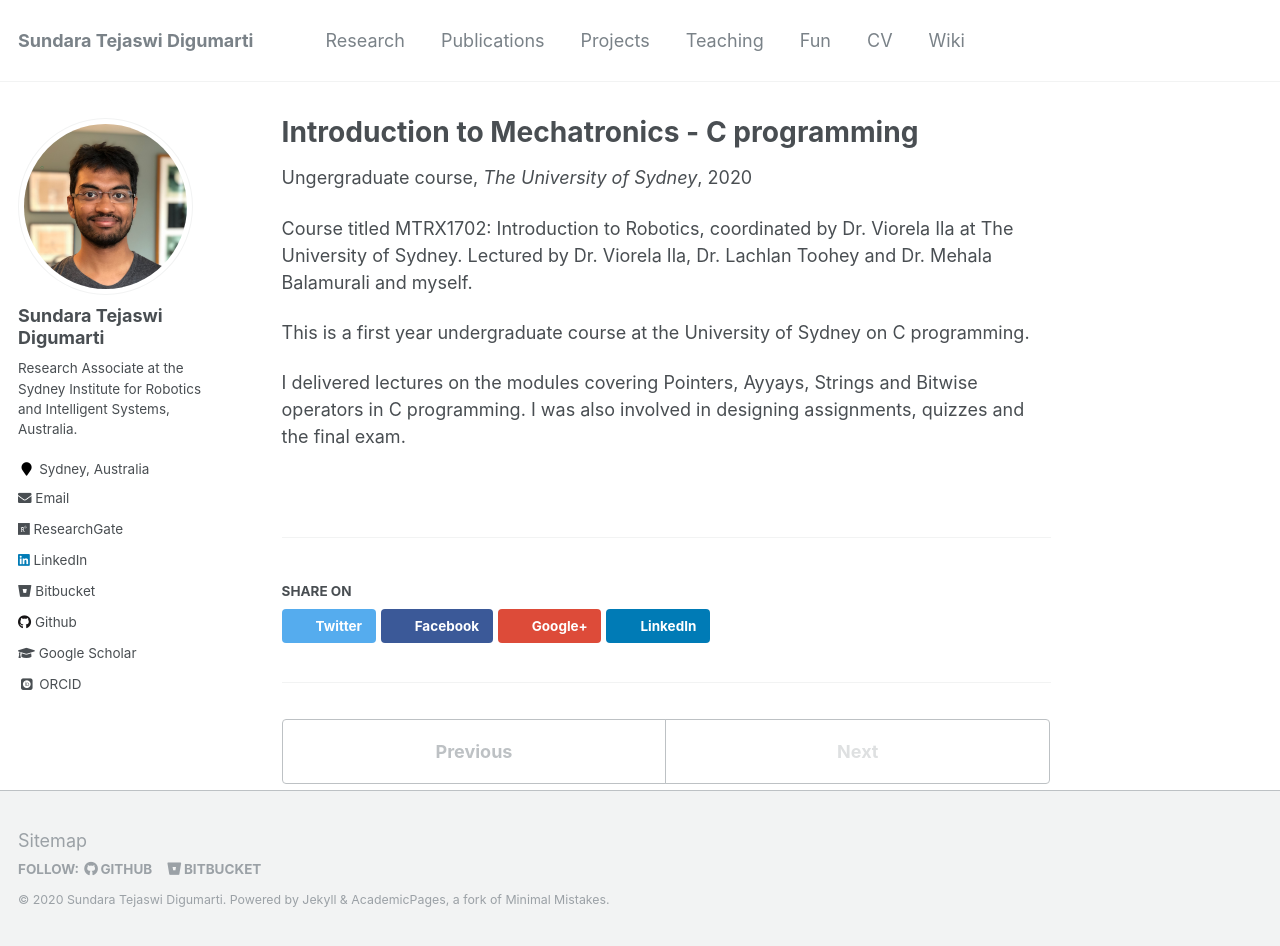
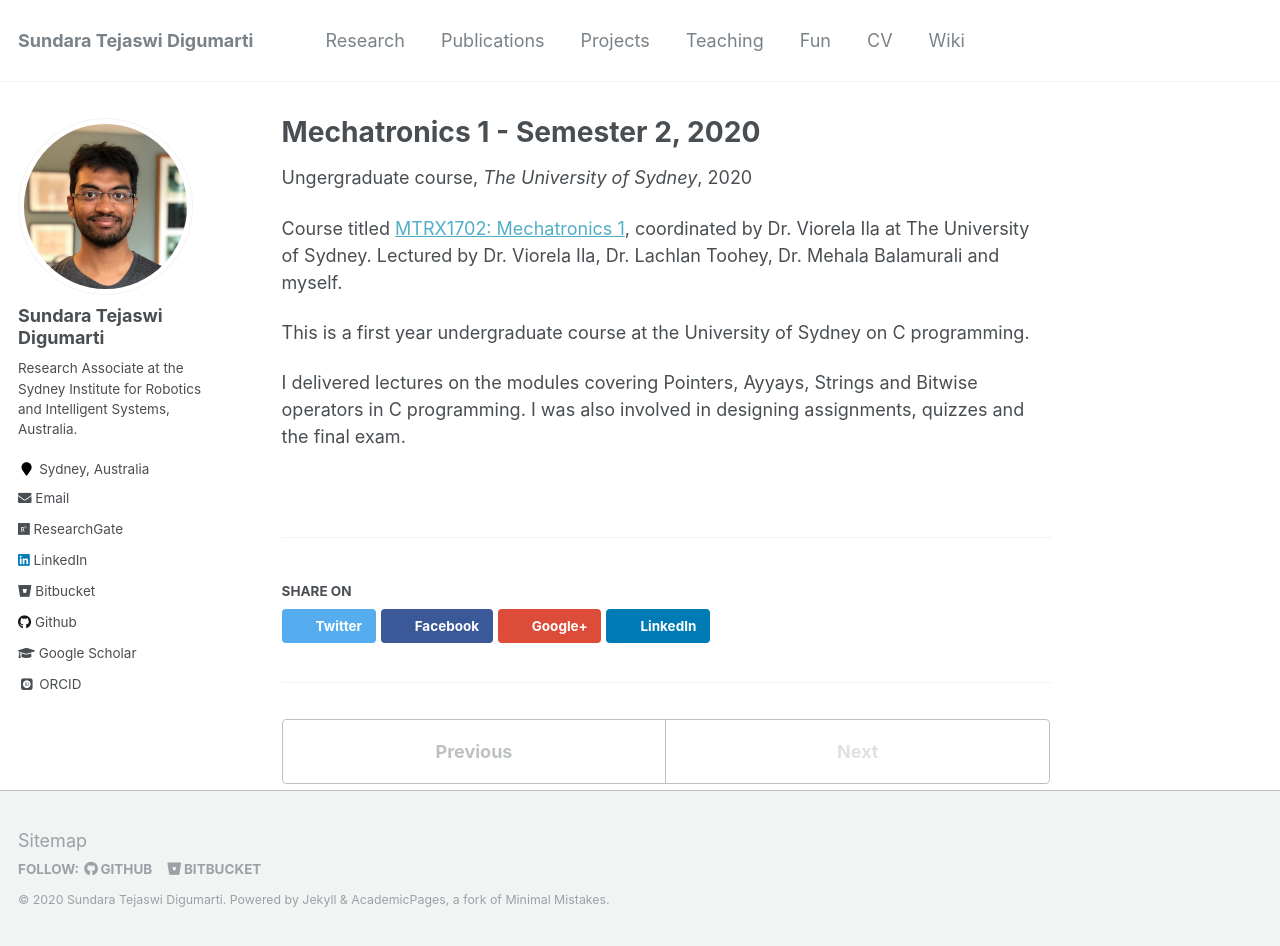
Before and after one commit to tejaswid/tejaswid.github.io, a Jekyll site: the page built from _teaching/t4-mtrx1702.md, in a window 1280 px wide and 946 px high. Built offline with Jekyll 4.4.1, drawn with Linux system fonts in a browser that asks for light colours; some web fonts are replaced.

Commit message:
Updated teaching
fixed permalinks

```diff
--- a/_teaching/t3-intro_c.md
+++ b/_teaching/t4-mtrx1702.md
@@ -1,15 +1,15 @@
 ---
-title: "Introduction to Mechatronics - C programming"
+title: "Mechatronics 1 - Semester 2, 2020"
 collection: "teaching"
-permalink: /teaching/t3-intro_c
+permalink: /teaching/t4-mtrx1702
 type: "Ungergraduate course"
 venue: "The University of Sydney"
 date: 2020-09-01
 location: "Australia"
-excerpt: "Lectured modules on Pointers, Arrays, Strings and Bitwise Operators in C programming in Semester 2, 2020."
+excerpt: "Lectured modules on Pointers, Arrays, Strings and Bitwise Operators in C programming."
 ---
 
-Course titled MTRX1702: Introduction to Robotics, coordinated by Dr. Viorela Ila at The University of Sydney. Lectured by Dr. Viorela Ila, Dr. Lachlan Toohey and Dr. Mehala Balamurali and myself.
+Course titled [MTRX1702: Mechatronics 1](https://www.sydney.edu.au/units/MTRX1702), coordinated by Dr. Viorela Ila at The University of Sydney. Lectured by Dr. Viorela Ila, Dr. Lachlan Toohey, Dr. Mehala Balamurali and myself.
 
 This is a first year undergraduate course at the University of Sydney on C programming.
 
```
Also changed, not shown: _teaching/t1-mtrx1702.md (renamed from _teaching/t1-intro_c.md, +4 -4 lines), _teaching/t2-mtrx5700.md (renamed from _teaching/t2-experimental_robotics.md, +4 -4 lines), _teaching/t3-siris-phd.md (added, +18 -0 lines).
